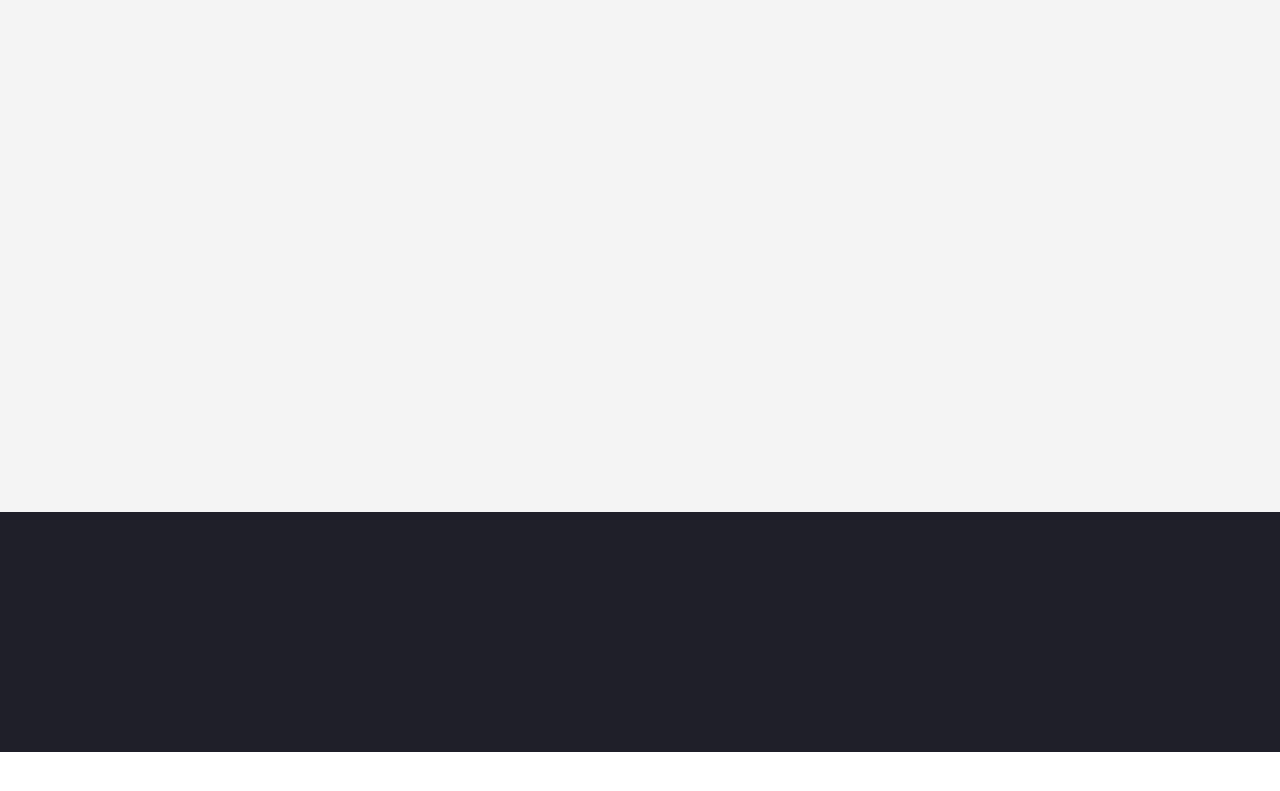
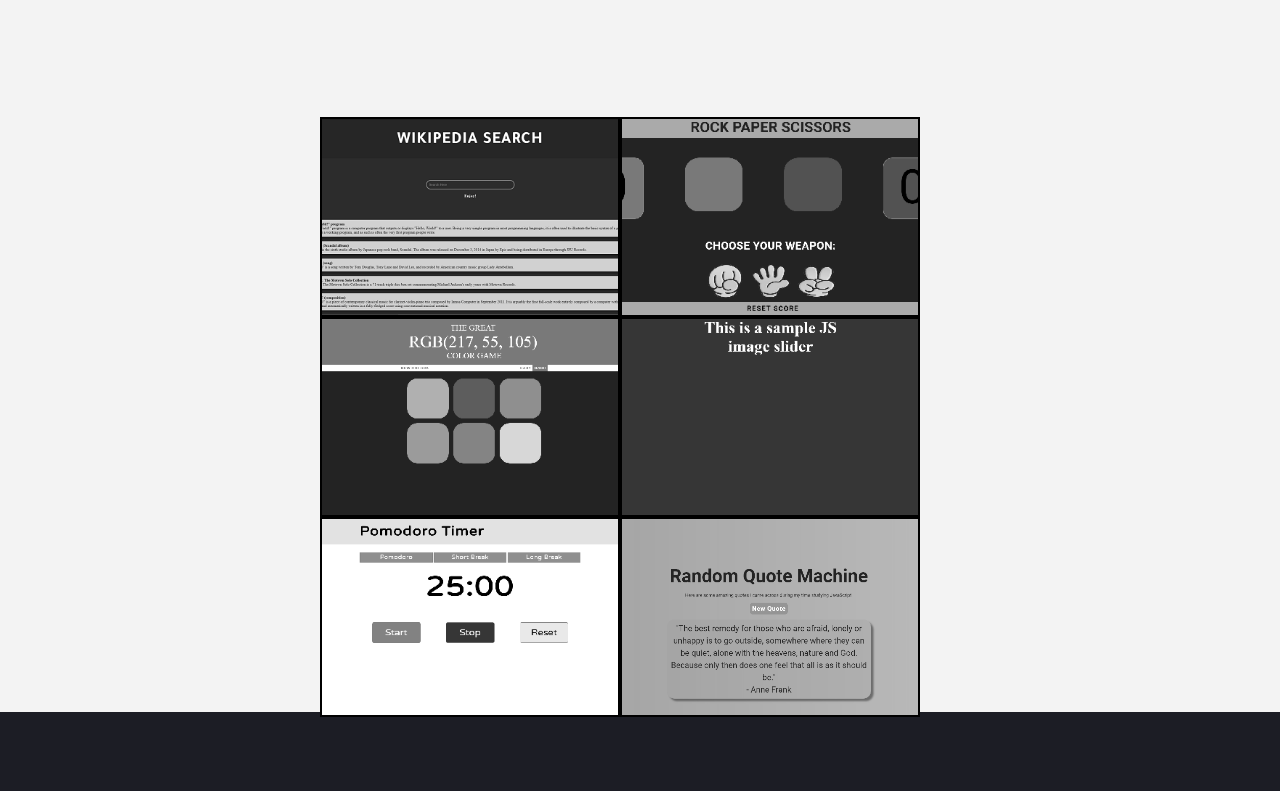
Before and after one commit to S-Haynes/portfolio_old, a website: page views/index.html in a window 1280 px wide. Shown: the part 2783-3574 px from the top of the page. Before the commit the page ends 3535 px from the top, so only its background shows below. Drawn offline with nearby package versions, Linux system fonts and the light colour scheme.

Commit message:
adding experiments section & images

```diff
--- a/src/sass/styles.scss
+++ b/src/sass/styles.scss
@@ -4,13 +4,14 @@
 
 /* section 1 */
 
-.wrapper {
+	.wrapper {
 	@include size(100%, 100%)
 	position: relative;
 	margin: 0 auto;
 	display: flex;
 	flex-wrap: wrap;
 }
+
 
 .text-container {
 	@include pos(absolute, 30%, 20%)
@@ -60,7 +61,7 @@
 	background: $bg-secondary;
 }
 
-.wrapper img {
+#section-b .wrapper img {
 	@include flex(1, 30%, 30%)
 	@include height(200px, 200px)
 	margin: 10px;
@@ -119,16 +120,67 @@
 
 
 /* begin section 4 */
+.experiment {
+	@include height(300px, 200px);
+}
 #section-d {
 	background: $bg-secondary;
-	@include size(100%, 75vh)
+	@include size(100%, 800px)
 }
+
+#section-d .wrapper {
+	top: 15%;
+	@include size(50%, 50%)
+	justify-content: stretch;
+}
+
+#section-d .wrapper a {
+	@include height(200px, 200px)
+	@include flex(1, 30%, 300px)
+	transition: all 1s;
+	filter: grayscale(100%);
+	filter: grayscale(100%);
+
+}
+
+#section-d .wrapper a div{
+	border: 2px solid black;
+}
+
+#section-d .wrapper a:hover {
+	filter: grayscale(0%);
+}
+
+#experiment-1 {
+	@include bgData(url(../img/wiki.png), cover, center, no-repeat, 1)
+}
+
+#experiment-2 {
+	@include bgData(url(../img/rps.png), cover, center, no-repeat, 1)
+}
+
+#experiment-3 {
+	@include bgData(url(../img/rgb.png), cover, center, no-repeat, 1)
+}
+
+#experiment-4 {
+	@include bgData(url(../img/js_slider.png), cover, center, no-repeat, 1)
+}
+
+#experiment-5 {
+	@include bgData(url(../img/pomodoro.png), cover, center, no-repeat, 1)
+}
+
+#experiment-6 {
+	@include bgData(url(../img/randomquotes.png), cover, center, no-repeat, 1)
+}
+
 /*end section 4 */
 
 
 /* begin section 5*/
 #section-e {
-	@include size(100%, 30vh)
+	@include size(100%, 250px)
 	background: $bg-primary;
 }
 /* end section 5 */
--- a/views/index.html
+++ b/views/index.html
@@ -58,6 +58,15 @@
 	</section>
 	<section id="section-d">
 		<h1>Experiments</h1>
+		<div class="wrapper">
+			<a href="#"><div class="experiment" id="experiment-1"></div></a>
+			<a href="#"><div class="experiment" id="experiment-2"></div></a>
+			<a href="#"><div class="experiment" id="experiment-3"></div></a>
+			<a href="#"><div class="experiment" id="experiment-4"></div></a>
+			<a href="#"><div class="experiment" id="experiment-5"></div></a>
+			<a href="#"><div class="experiment" id="experiment-6"></div></a>
+		</div>
+
 	</section>
 
 	<section id="section-e">
```
Also changed, not shown: src/index.html (+9 -0 lines), views/css/styles.css, views/img/js_slider.png (added), views/img/pomodoro.png (added), views/img/randomquotes.png (added), views/img/rgb.png (added), views/img/rps.png (added), views/img/wiki.png (added).
